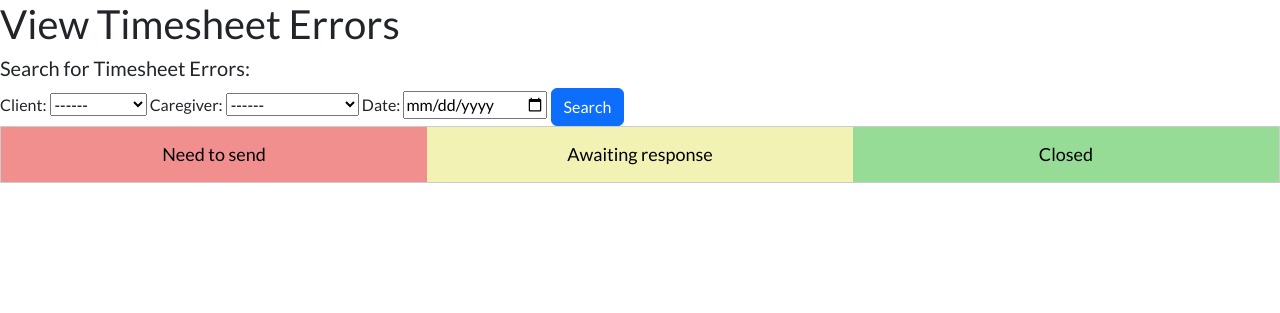
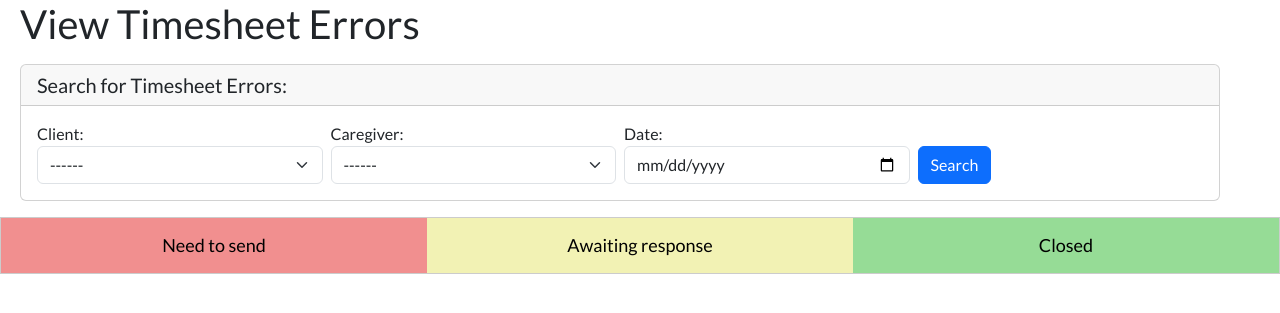
Before and after one commit to risharmaa/timesheet-error-tracker, a Flask app: page /viewtimesheets in a window 1280 px wide. Shown: the part 102-415 px from the top of the page. Run offline with Flask 3, Linux system fonts and the light colour scheme; a user stored in the database is signed in; data comes from the database, SQL or seed files in the repository; data that the repository does not hold is empty.

Commit message:
turned search into a card (and indented the title/card on the view_timesheets page. also made the height of the calendar in calendar.html a little smaller

```diff
--- a/templates/calendar.html
+++ b/templates/calendar.html
@@ -69,7 +69,7 @@
         <script>
             let calendarEl = document.getElementById('calendar');
 
-            let calendar = new FullCalendar.Calendar(calendarEl, {contentHeight: 600, aspectRatio: 2,
+            let calendar = new FullCalendar.Calendar(calendarEl, {contentHeight: 550, aspectRatio: 2,
                 events: [
                     {% for timesheet in timesheets %}
                         {
--- a/templates/view_timesheets.html
+++ b/templates/view_timesheets.html
@@ -116,28 +116,44 @@
         {% endfor %}
         {% endif %}
         {% endwith %}
-        <h1>View Timesheet Errors</h1>
-        <h5>Search for Timesheet Errors:</h5>
+        <h1 style="margin-left: 20px;">View Timesheet Errors</h1>
+        <p></p>
+        <div class="card" style="width: 75rem; margin-left: 20px;">
+            <h5 class="card-header">Search for Timesheet Errors:</h5>
+            <div class="card-body">
                 <form action="/viewtimesheets" method = "GET">
+                <div class="row g-2 align-items-end">
+                    <div class="col-sm-3">
                     <label for="client">Client:</label>
-        <select name="client">
+                    <select name="client" class="form-select">
                         <option value = "">------</option>
                         {% for c in clients %}
                         <option value="{{c.userid}}">{{c.fname}} {{c.lname}}</option>
                         {% endfor %}
                     </select>
+                    </div>
+                    <div class="col-sm-3">
                     <label for="caregiver">Caregiver:</label>
-        <select name="caregiver">
+                    <select name="caregiver" class="form-select">
                         <option value = "">------</option>
                         {% for c in caregivers %}
                         <option value="{{c.userid}}">{{c.fname}} {{c.lname}}</option>
                         {% endfor %}
                     </select>
+                    </div>
+                    <div class="col-sm-3">
                     <label for="date">Date:</label>
-        <input type="date" name="date">
+                    <input type="date" name="date" class="form-control">
+                    </div>
+                    <div class="col-sm-2">
                     <button type = "submit" class = "btn btn-primary"> Search </button>
+                    </div>
+                </div>
                 </form>
+            </div>
+        </div>
 
+        <p></p>
 
 
         <div class="tab">
```
Lines whose indentation alone changed are shown as unchanged.
